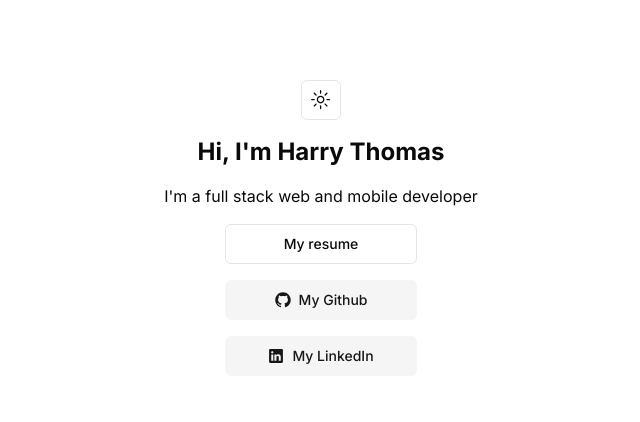
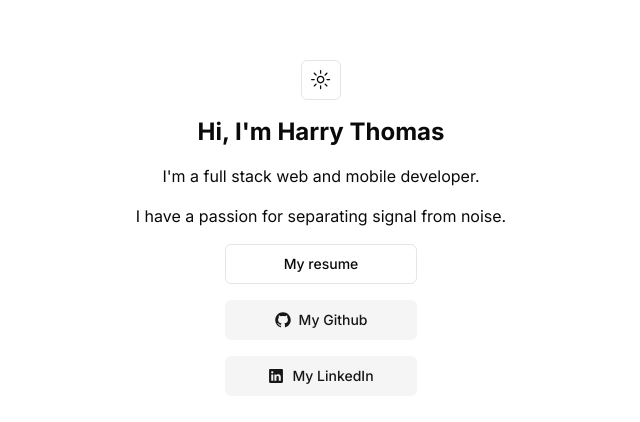
Before and after one commit to harryt04/portfolio, a Next.js app: page / in a window 1280 px wide. Shown: the part 164-586 px from the top of the page, without its empty margins (319-959 px from the left). Built offline with nearby package versions, Linux system fonts and the light colour scheme; no server answers.

Commit message:
added sitemap; separate signal and noise

```diff
--- a/app/page.tsx
+++ b/app/page.tsx
@@ -13,7 +13,10 @@ export default function Home() {
         <div className="grid w-full gap-4 p-4">
           <p className="text-2xl font-bold">Hi, I&apos;m Harry Thomas</p>
           <p className="text-m">
-            I&apos;m a full stack web and mobile developer
+            I&apos;m a full stack web and mobile developer.
+          </p>
+          <p className="text-m">
+            I have a passion for separating signal from noise.
           </p>
           <Link href="/resume.pdf">
             <Button className="w-48" variant="outline">
--- /dev/null
+++ b/app/sitemap.ts
@@ -0,0 +1,14 @@
+import { MetadataRoute } from 'next'
+
+export default function sitemap(): MetadataRoute.Sitemap {
+  return [
+    {
+      url: 'https://harryt.dev',
+      lastModified: new Date(),
+    },
+    {
+      url: 'https://harryt.dev/resume.pdf',
+      lastModified: new Date(),
+    },
+  ]
+}
```
